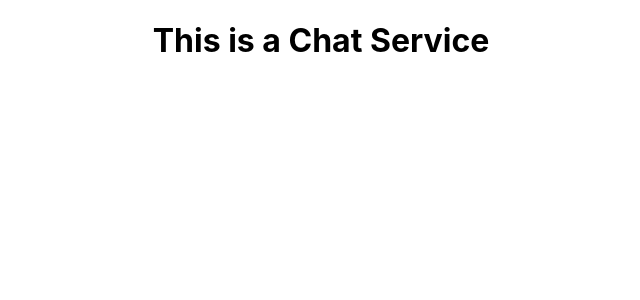
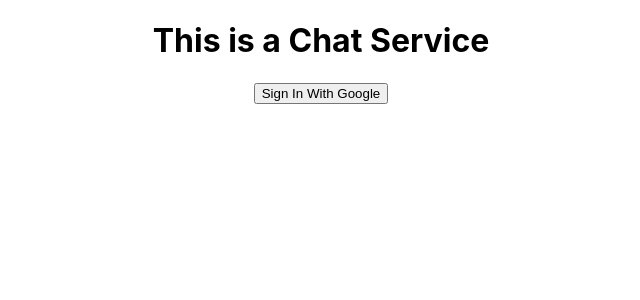
Before and after one commit to ArtimNayas/ChatAppReact, a React (Create React App) app: page / in a window 1280 px wide. Shown: the top 300 px of the page, without its empty margins (319-959 px from the left). Built offline with nearby package versions, Linux system fonts and the light colour scheme; no server answers.

Commit message:
Define SignIn and SignOut functions

```diff
--- a/package.json
+++ b/package.json
@@ -10,6 +10,7 @@
     "firebase-react-hooks": "^0.8.0",
     "react": "^18.2.0",
     "react-dom": "^18.2.0",
+    "react-firebase-hooks": "^5.0.3",
     "react-scripts": "5.0.1",
     "web-vitals": "^2.1.4"
   },
--- a/src/App.js
+++ b/src/App.js
@@ -1,9 +1,10 @@
-import logo from './logo.svg';
 import './App.css';
-import React,{useState, useRef} from "react";
+import React,{useState,useRef} from "react";
 import firebase from 'firebase/compat/app';
-import 'firebase/compat/auth'
-import 'firebase/compat/auth'
+import 'firebase/compat/auth';
+import 'firebase/compat/firestore';
+import {useAuthState} from 'react-firebase-hooks/auth';
+
 
 
 firebase.initializeApp({
@@ -21,12 +22,20 @@ const auth = firebase.auth();
 const firestore = firebase.firestore();
 
 function App() {
+
+  const[user] = useAuthState(auth);
+
   return (
     <div className='App'>
       <header>
         <h1>This is a Chat Service</h1>
         <SignOut />
       </header>
+
+      <section>
+        {user ? <Chatroom /> : <SignIn />}
+      </section>
+
     </div>
 
   );
@@ -34,10 +43,29 @@ function App() {
 
 function SignIn(){
 
+  const signInWithGoogle = () =>{
+    const provider = new firebase.auth.GoogleAuthProvider();
+    auth.signInWithPopup(provider);
+  }
+
+  return(
+    <>
+      <button className="sign-in" onClick = {signInWithGoogle}>Sign In With Google</button>
+    </>
+  )
+
 }
 
 function SignOut(){
 
+  return auth.currentUser && (
+    <button className='sign-out' onClick={() => auth.signOut()}>Sign Out</button>
+  )
+
+}
+
+function Chatroom(){
+
 }
 
 export default App;
```
Also changed, not shown: 1 other file (tests, documents, lock files or other folders).
